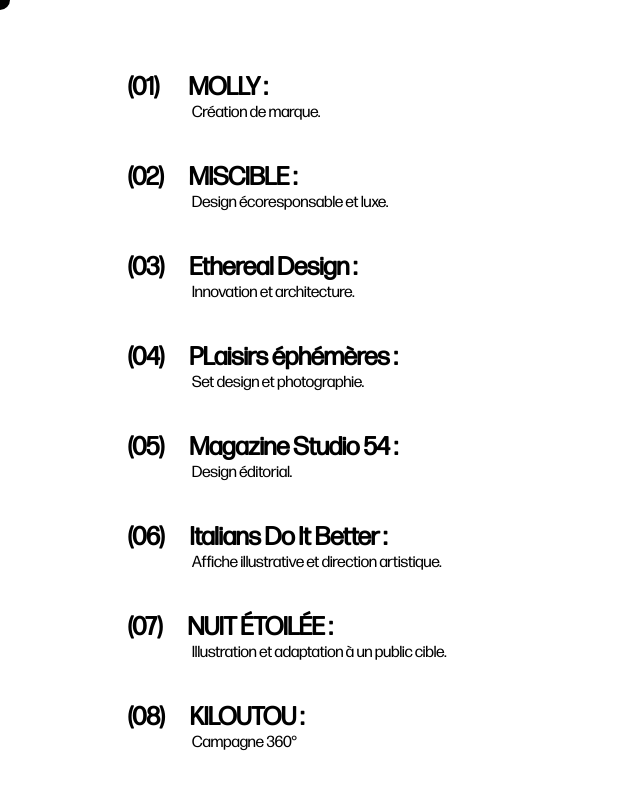
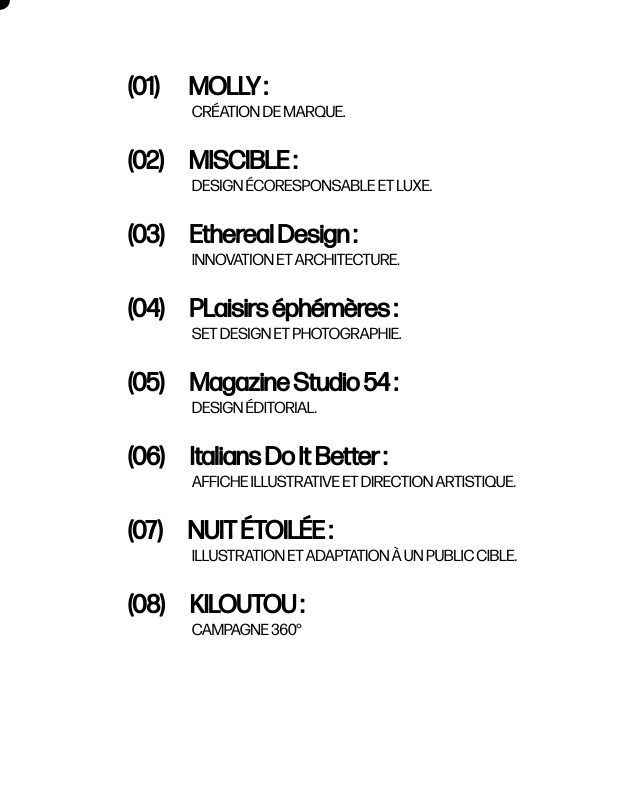
Before and after one commit to AdryanPro/claxStudio, a React (Vite) app: page /WorksMenu in a window 1280 px wide. Shown: the top 790 px of the page, without its empty margins (0-640 px from the left). Built offline with nearby package versions, Linux system fonts and the light colour scheme; the HTML template or start-up script is replaced by a standard one; a web font is replaced by a local one.

Commit message:
uppercase

```diff
--- a/src/CSS/worksPage.css
+++ b/src/CSS/worksPage.css
@@ -9,7 +9,7 @@
 .worksPageWrapper span{
     margin-right: 2vw;
     font: 1000;
-
+    text-transform: uppercase !important;
 }
 .worksPageWrapper ul li{
     font-family: 'FormaDJRDisplay-Regular', sans-serif;
@@ -20,8 +20,9 @@
 .worksPageWrapper p{
     margin: 0;
     margin-left: 4.3vw;
-    margin-bottom: 5vh;
+    margin-bottom: 3vh !important;
     font-size: 1rem !important;
+    text-transform: uppercase;
 }
 @media only screen
   and (min-width: 1280px)
```
